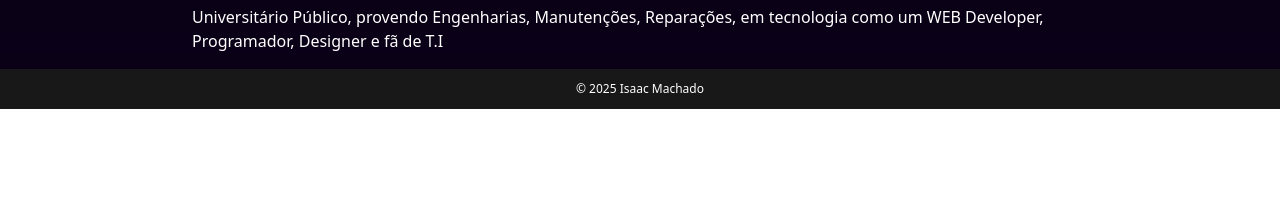
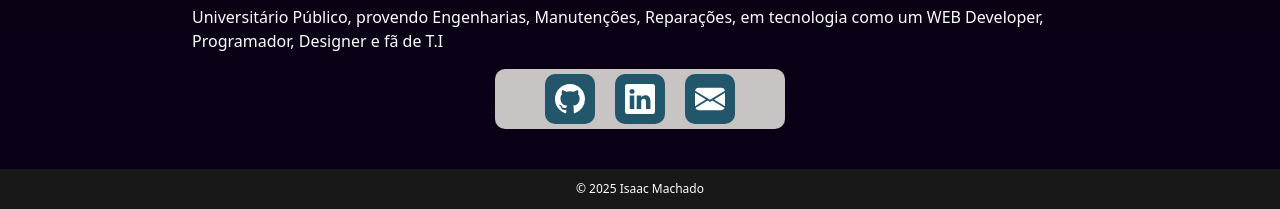
Before and after one commit to Isaac-Machado-Profissional/isaac_machado-website, a website built with webpack: page index.html in a window 1280 px wide. Shown: the part 785-994 px from the top of the page. Before the commit the page ends 894 px from the top, so only its background shows below. Built offline with nearby package versions, Linux system fonts and the light colour scheme.

Commit message:
feat: social media links

```diff
--- a/index.html
+++ b/index.html
@@ -49,6 +49,28 @@
             <p>Universitário Público, provendo Engenharias, Manutenções, Reparações, em tecnologia como um WEB Developer, Programador, Designer e fã de T.I</p>
         </div>
 
+        <div class="socialMedias">
+            <a href="https://github.com/Isaac-Machado-Profissional" target="_blank" rel="noopener noreferrer"><svg xmlns="http://www.w3.org/2000/svg" width="30" height="30" fill="white" class="bi bi-github" viewBox="0 0 16 16">
+                <title>Ícone do GITHub</title>
+                <path d="M8 0C3.58 0 0 3.58 0 8c0 3.54 2.29 6.53 5.47 7.59.4.07.55-.17.55-.38 0-.19-.01-.82-.01-1.49-2.01.37-2.53-.49-2.69-.94-.09-.23-.48-.94-.82-1.13-.28-.15-.68-.52-.01-.53.63-.01 1.08.58 1.23.82.72 1.21 1.87.87 2.33.66.07-.52.28-.87.51-1.07-1.78-.2-3.64-.89-3.64-3.95 0-.87.31-1.59.82-2.15-.08-.2-.36-1.02.08-2.12 0 0 .67-.21 2.2.82.64-.18 1.32-.27 2-.27s1.36.09 2 .27c1.53-1.04 2.2-.82 2.2-.82.44 1.1.16 1.92.08 2.12.51.56.82 1.27.82 2.15 0 3.07-1.87 3.75-3.65 3.95.29.25.54.73.54 1.48 0 1.07-.01 1.93-.01 2.2 0 .21.15.46.55.38A8.01 8.01 0 0 0 16 8c0-4.42-3.58-8-8-8"/>
+            </svg></a>
+
+            <a href="https://www.linkedin.com/in/isaac-machado-profissional/" target="_blank"><svg xmlns="http://www.w3.org/2000/svg" width="30" height="30" fill="white" class="bi bi-linkedin" viewBox="0 0 16 16">
+                <title>Ícone do Linkedin</title>
+                <path d="M0 1.146C0 .513.526 0 1.175 0h13.65C15.474 0 16 .513 16 1.146v13.708c0 .633-.526 1.146-1.175 1.146H1.175C.526 16 0 15.487 0 14.854zm4.943 12.248V6.169H2.542v7.225zm-1.2-8.212c.837 0 1.358-.554 1.358-1.248-.015-.709-.52-1.248-1.342-1.248S2.4 3.226 2.4 3.934c0 .694.521 1.248 1.327 1.248zm4.908 8.212V9.359c0-.216.016-.432.08-.586.173-.431.568-.878 1.232-.878.869 0 1.216.662 1.216 1.634v3.865h2.401V9.25c0-2.22-1.184-3.252-2.764-3.252-1.274 0-1.845.7-2.165 1.193v.025h-.016l.016-.025V6.169h-2.4c.03.678 0 7.225 0 7.225z"/>
+            </svg></a>
+
+            <a href="mailto:isaacmachado.profissional@gmail.com"><svg xmlns="http://www.w3.org/2000/svg" width="30" height="30" fill="white" class="bi bi-envelope-fill" viewBox="0 0 16 16">
+                <title>Ícone do Email: Enviar um Email pra mim!</title>
+                <path d="M.05 3.555A2 2 0 0 1 2 2h12a2 2 0 0 1 1.95 1.555L8 8.414zM0 4.697v7.104l5.803-3.558zM6.761 8.83l-6.57 4.027A2 2 0 0 0 2 14h12a2 2 0 0 0 1.808-1.144l-6.57-4.027L8 9.586zm3.436-.586L16 11.801V4.697z"/>
+            </svg></a>
+
+
+
+
+        </div>
+
+
     </main>
 
 
--- a/src/css/index.css
+++ b/src/css/index.css
@@ -46,6 +46,25 @@ header {
     width: 70%;
 }
 
+.socialMedias {
+    display: flex;
+    justify-self: center;
+    background-color: #C9C4C4;
+    gap: 20px;
+    padding: 5px 50px;
+    border-radius: 10px;
+    margin-top: 2vh;
+    margin-bottom: 5vh;
+    width: fit-content;
+    /* box-shadow: 0 2px 10px rgb(0, 0, 0); */
+}
+
+.socialMedias a {
+    background-color: #22566b;
+    padding: 10px;
+    border-radius: 20%;
+}
+
 footer {
     display: flex;
     background-color: #191818;
```
